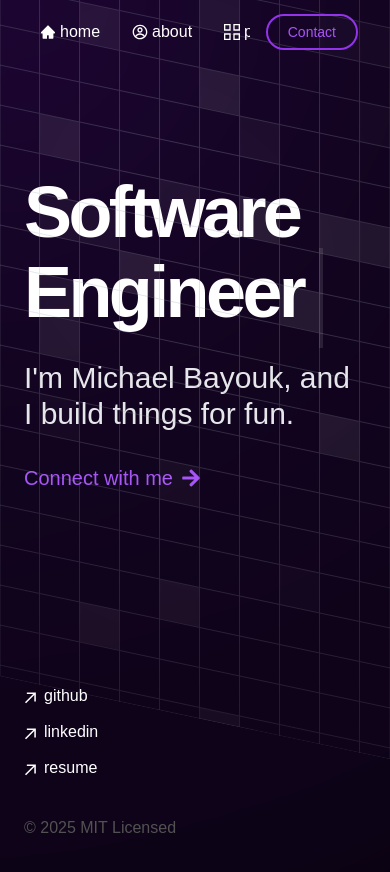
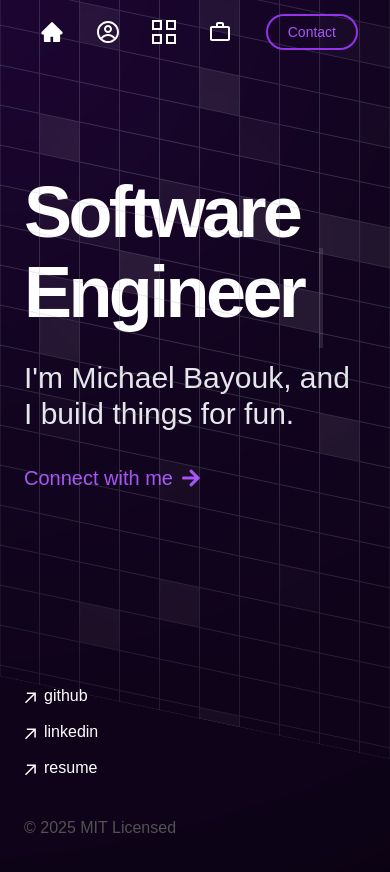
Before and after one commit to mykalbayouk/personalwebsite2.1, a Next.js app: page / in a window 390 px wide. Shown: the top 872 px of the page. Built offline with nearby package versions, Linux system fonts and the light colour scheme.

Commit message:
nav change

```diff
--- a/components/layout/nav.tsx
+++ b/components/layout/nav.tsx
@@ -48,18 +48,18 @@ export function Navbar() {
             <div className="flex space-x-4 min-w-max ml-4">
               {Object.entries(navItems).map(([path, { name, icon }]) => {
                 return (
-                  <Link
+                    <Link
                     key={path}
                     href={path}
                     className="transition-all hover:text-purple-500 flex align-middle relative py-1 px-2"
-                  >
+                    >
                     <div className="flex items-center">
-                      {React.createElement(icon, {
-                        className: 'w-4 h-4',
-                      })}
-                        <span className="ml-1 md:ml-2">{name}</span>
+                        {React.createElement(icon, {
+                        className: 'w-6 h-6 md:w-4 md:h-4',
+                        })}
+                      <span className="hidden md:block md:ml-2">{name}</span>
                     </div>
-                  </Link>
+                    </Link>
                 )
               })}
             </div>
```
